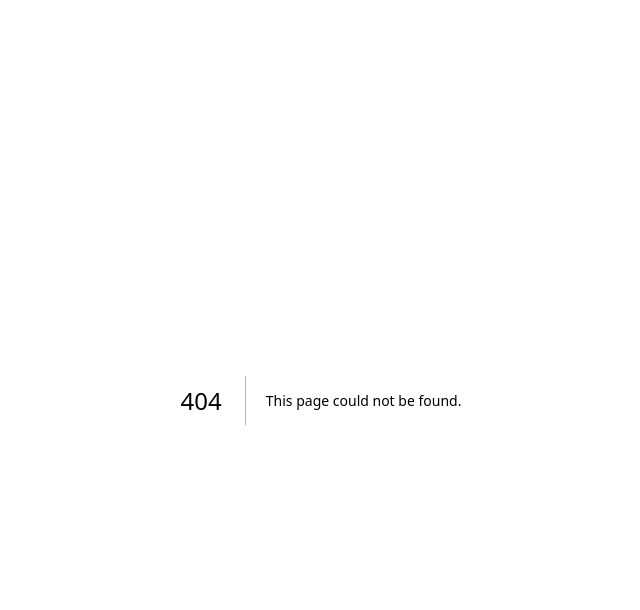
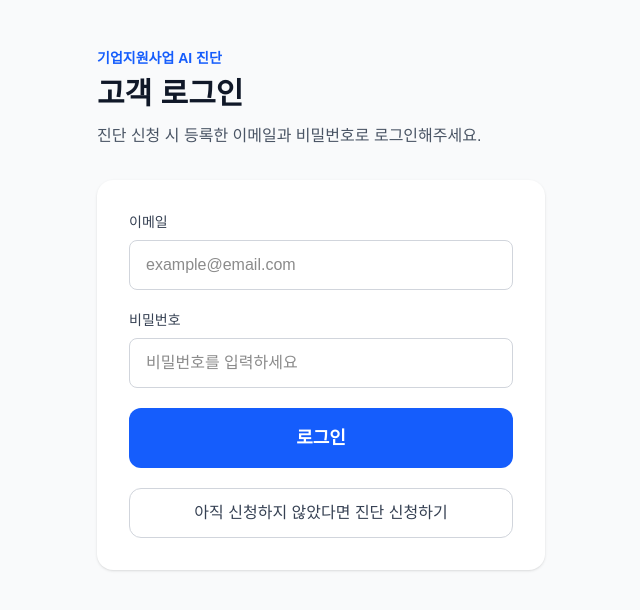
Before and after one commit to kimjintaek/ai-company-support, a Next.js app: page /login in a window 1280 px wide. Before the commit this address had no page. Shown: the top 610 px of the page, without its empty margins (319-959 px from the left). Built offline with nearby package versions, Linux system fonts and the light colour scheme; no server answers.

Commit message:
Add customer login page

```diff
--- /dev/null
+++ b/app/login/page.tsx
@@ -0,0 +1,64 @@
+"use client";
+
+import { useState } from "react";
+import { useRouter } from "next/navigation";
+import { supabase } from "@/lib/supabase";
+
+export default function LoginPage() {
+  const router = useRouter();
+  const [loading, setLoading] = useState(false);
+
+  const handleSubmit = async (e: React.FormEvent<HTMLFormElement>) => {
+    e.preventDefault();
+    setLoading(true);
+
+    const formData = new FormData(e.currentTarget);
+    const email = String(formData.get("email") || "").trim();
+    const password = String(formData.get("password") || "");
+
+    const { error } = await supabase.auth.signInWithPassword({ email, password });
+
+    setLoading(false);
+
+    if (error) {
+      alert("로그인에 실패했습니다. 이메일과 비밀번호를 확인해주세요.");
+      return;
+    }
+
+    router.push("/documents");
+  };
+
+  return (
+    <main className="min-h-screen bg-gray-50 px-6 py-12">
+      <div className="mx-auto max-w-md">
+        <div className="mb-8">
+          <p className="text-sm font-semibold text-blue-600">기업지원사업 AI 진단</p>
+          <h1 className="mt-2 text-3xl font-bold text-gray-900">고객 로그인</h1>
+          <p className="mt-3 text-gray-600">진단 신청 시 등록한 이메일과 비밀번호로 로그인해주세요.</p>
+        </div>
+
+        <form onSubmit={handleSubmit} className="rounded-2xl bg-white p-8 shadow-sm">
+          <div className="space-y-5">
+            <div>
+              <label className="mb-2 block text-sm font-medium text-gray-700">이메일</label>
+              <input name="email" type="email" required placeholder="example@email.com" className="w-full rounded-lg border border-gray-300 px-4 py-3 outline-none focus:border-blue-500" />
+            </div>
+
+            <div>
+              <label className="mb-2 block text-sm font-medium text-gray-700">비밀번호</label>
+              <input name="password" type="password" required placeholder="비밀번호를 입력하세요" className="w-full rounded-lg border border-gray-300 px-4 py-3 outline-none focus:border-blue-500" />
+            </div>
+
+            <button type="submit" disabled={loading} className="w-full rounded-xl bg-blue-600 py-4 text-lg font-semibold text-white hover:bg-blue-700 disabled:cursor-not-allowed disabled:bg-gray-300">
+              {loading ? "로그인 중..." : "로그인"}
+            </button>
+
+            <button type="button" onClick={() => router.push("/diagnosis")} className="w-full rounded-xl border border-gray-300 py-3 font-medium text-gray-700 hover:bg-gray-50">
+              아직 신청하지 않았다면 진단 신청하기
+            </button>
+          </div>
+        </form>
+      </div>
+    </main>
+  );
+}
```
